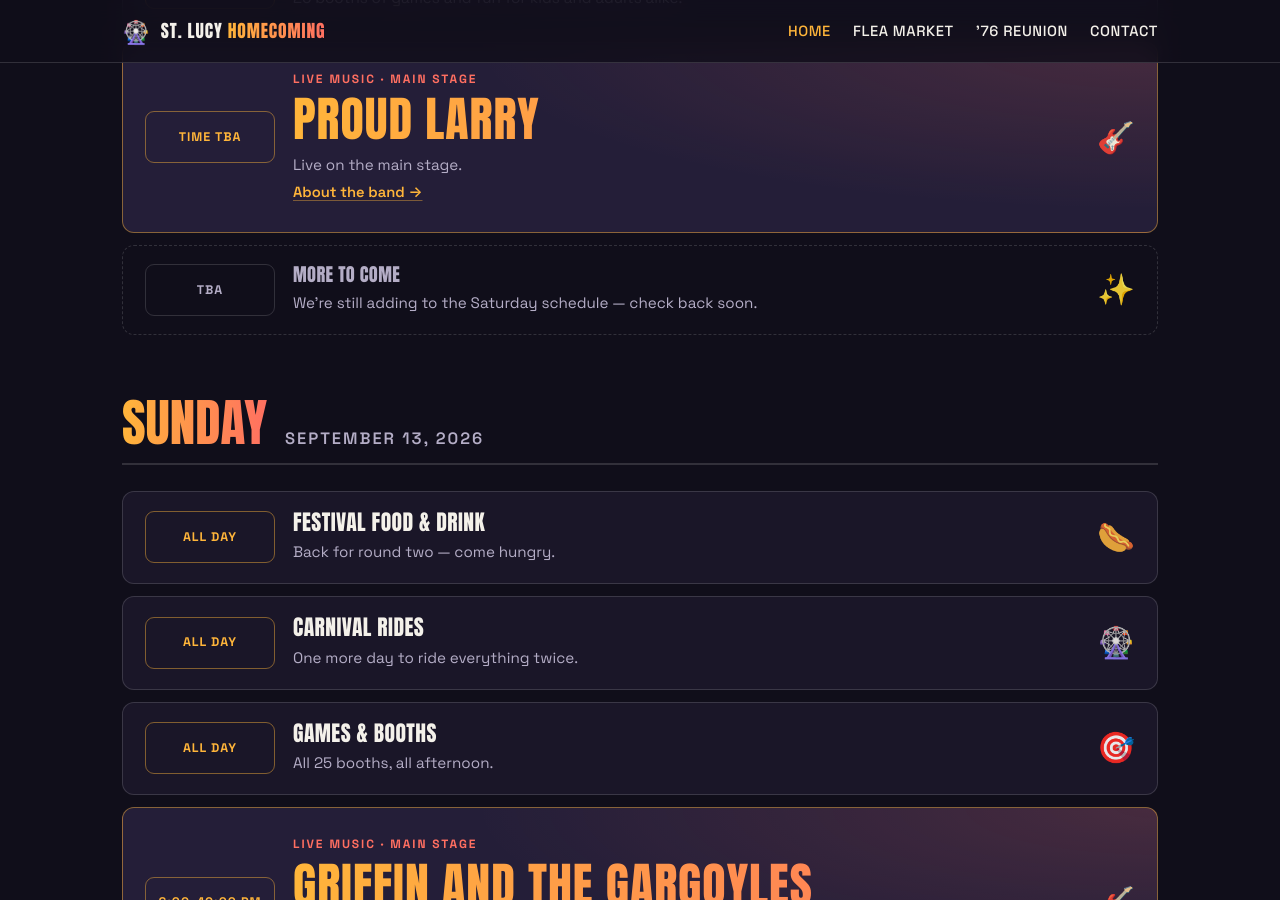
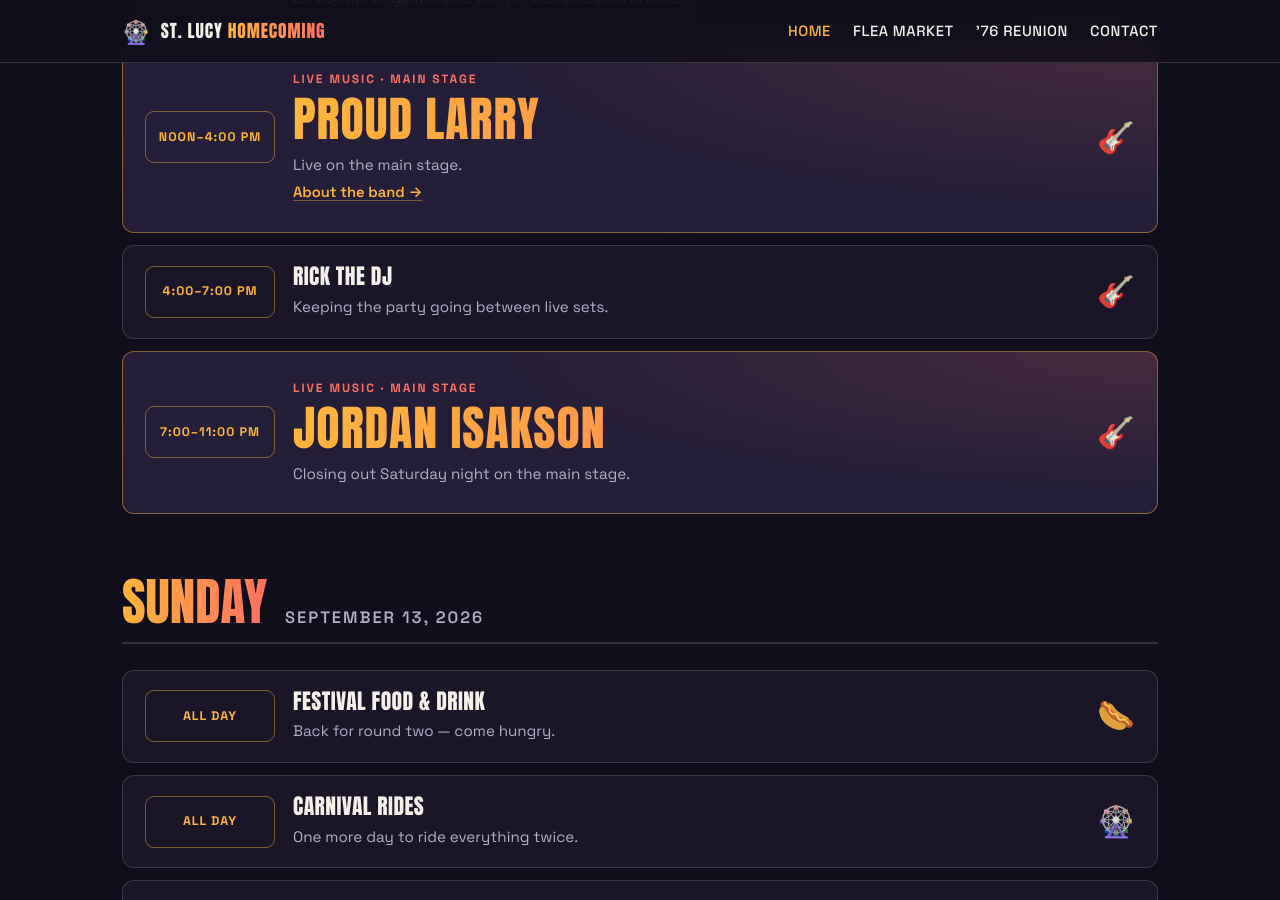
Before and after one commit to mpmenne/stlucy-homecoming, a Jekyll site: the page built from index.md, in a window 1280 px wide and 900 px high, scrolled down 1417 px. Built offline with Jekyll 4.4.1, drawn with Linux system fonts in a browser that asks for light colours; some of the changed text lies outside the part shown.

Commit message:
Updating the times and schedules

```diff
--- a/_config.yml
+++ b/_config.yml
@@ -10,7 +10,7 @@ lang: en
 timezone: America/Chicago
 
 # Social/SEO defaults used by jekyll-seo-tag
-logo: /assets/st_lucy_banner.jpg
+logo: /assets/st_lucy_poster.jpg
 twitter:
   card: summary_large_image
 
@@ -23,7 +23,7 @@ defaults:
       path: ""
     values:
       layout: default
-      image: /assets/st_lucy_banner.jpg
+      image: /assets/st_lucy_poster.jpg
 
 # The signup app is a separate self-hosted service; keep it out of the Pages build.
 exclude:
--- a/_data/schedule.yml
+++ b/_data/schedule.yml
@@ -19,15 +19,21 @@ days:
         kind: games
         title: Games & Booths
         desc: 25 booths of games and fun for kids and adults alike.
-      - time: Time TBA   # TODO: confirm Proud Larry's set time
+      - time: Noon–4:00 PM
         kind: music
         headliner: true
         title: Proud Larry
         desc: Live on the main stage.
         link: https://www.bandsintown.com/e/108267912-proud-larry-at-st-lucy-homecoming
-      - kind: tba
-        title: More to come
-        desc: We're still adding to the Saturday schedule — check back soon.
+      - time: 4:00–7:00 PM
+        kind: music
+        title: Rick the DJ
+        desc: Keeping the party going between live sets.
+      - time: 7:00–11:00 PM
+        kind: music
+        headliner: true
+        title: Jordan Isakson
+        desc: Closing out Saturday night on the main stage.
   - name: Sunday
     date: September 13, 2026
     items:
@@ -43,12 +49,22 @@ days:
         kind: games
         title: Games & Booths
         desc: All 25 booths, all afternoon.
+      - time: Noon–1:00 PM
+        kind: music
+        title: Stemmler Dancers
+        desc: Opening up Sunday's entertainment.
+      - time: 2:00–4:00 PM
+        kind: music
+        headliner: true
+        title: Grateful Dads
+        desc: Live on the main stage.
+      - time: 4:00–6:00 PM
+        kind: music
+        title: Rick the DJ
+        desc: Keeping the party going between live sets.
       - time: 6:00–10:00 PM
         kind: music
         headliner: true
         title: Griffin and the Gargoyles
         desc: Closing out the weekend on the main stage.
         link: https://www.griffinandthegargoyles.com
-      - kind: tba
-        title: More to come
-        desc: We're still adding to the Sunday schedule — check back soon.
--- a/_includes/event-jsonld.html
+++ b/_includes/event-jsonld.html
@@ -32,6 +32,10 @@
   },
   "performer": [
     { "@type": "MusicGroup", "name": "Proud Larry" },
+    { "@type": "PerformingGroup", "name": "Rick the DJ" },
+    { "@type": "MusicGroup", "name": "Jordan Isakson" },
+    { "@type": "PerformingGroup", "name": "Stemmler Dancers" },
+    { "@type": "MusicGroup", "name": "Grateful Dads" },
     { "@type": "MusicGroup", "name": "Griffin and the Gargoyles", "url": "https://www.griffinandthegargoyles.com" }
   ],
   "organizer": {
--- a/index.md
+++ b/index.md
@@ -24,8 +24,7 @@ St. Louis Hills. Free admission, all ages, all welcome.
   </div>
   <div class="info-tile">
     <p class="info-label">Hours</p>
-    <p class="info-value">Coming soon</p>
-    <!-- TODO: add Sat/Sun hours when set -->
+    <p class="info-value">Sat 11 AM – 11 PM<br><small>Sun 12 – 10 PM</small></p>
   </div>
   <div class="info-tile">
     <p class="info-label">Location</p>
@@ -61,13 +60,13 @@ browsing — with food while you shop.
 
 <div class="poster-split">
   <figure class="photo-frame">
-    <a href="/assets/st_lucy_banner.jpg"><img src="/assets/st_lucy_banner.jpg" alt="St. Lucy Parish Homecoming 2026 save-the-date poster" loading="lazy"></a>
+    <a href="/assets/st_lucy_poster.jpg"><img src="/assets/st_lucy_poster.jpg" alt="St. Lucy Homecoming 2026 poster with the weekend schedule" loading="lazy"></a>
   </figure>
   <div>
-    <p>Help us pack the midway! Share the save-the-date poster with friends,
-    family, and neighbors — on the fridge, in the group chat, on the bulletin
-    board at work.</p>
-    <p><a class="btn btn-sun" href="/assets/st_lucy_banner.jpg" download>Download the Poster</a></p>
+    <p>Help us pack the midway! Share the poster with friends, family, and
+    neighbors — on the fridge, in the group chat, on the bulletin board at
+    work.</p>
+    <p><a class="btn btn-sun" href="/assets/st_lucy_poster.jpg" download>Download the Poster</a></p>
   </div>
 </div>
 
```
Also changed, not shown: other parts of _includes/event-jsonld.html (+1 -1 lines), assets/st_lucy_banner.jpg (deleted), assets/st_lucy_poster.jpg (added).
